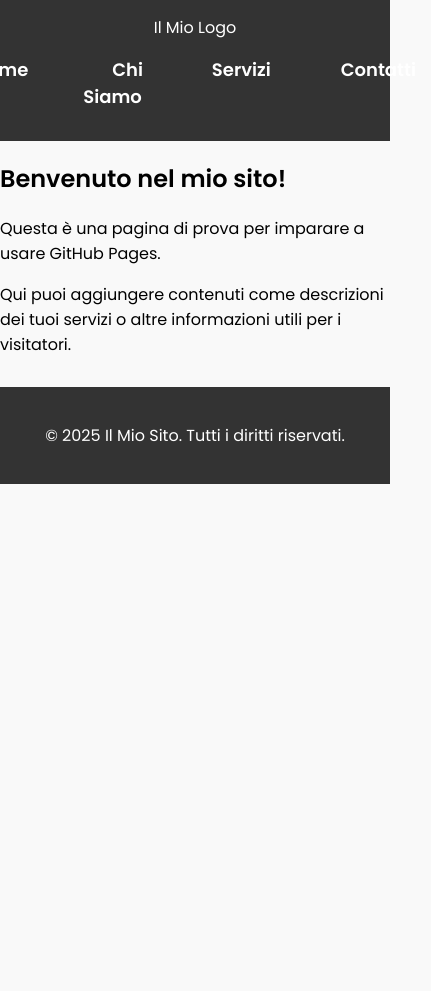
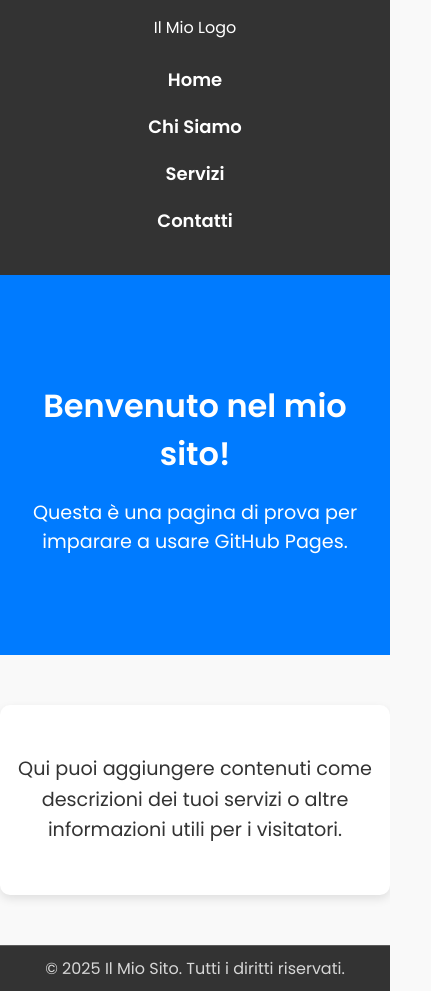
Before and after one commit to Marty-09/crc.github.io, a plain HTML site: page index.html in a window 390 px wide. Shown: the whole page, 431 px wide, since content can reach past the window. Before the commit the page ends 844 px from the top, so only its background shows below. Drawn offline with Linux system fonts and the light colour scheme.

Commit message:
Miglioramento estetico

```diff
--- a/style.css
+++ b/style.css
@@ -1,10 +1,10 @@
 /* Colori principali */
 :root {
-    --primary-color: #007bff; /* Colore principale per i link e pulsanti */
+    --primary-color: #007bff; /* Colore per link e pulsanti */
     --secondary-color: #333;  /* Colore per il testo */
-    --background-color: #f9f9f9; /* Colore di sfondo */
-    --footer-background-color: #333; /* Colore scuro per il footer */
-    --footer-text-color: #fff; /* Colore testo chiaro per il footer */
+    --background-color: #f9f9f9;
+    --footer-background-color: #333;
+    --footer-text-color: #fff;
 }
 
 /* Stili di base */
@@ -98,10 +98,17 @@ main {
 
 footer {
     text-align: center;
-    padding: 20px 0;
+    padding: 10px 20px;
     background-color: var(--footer-background-color);
     color: var(--footer-text-color);
-    margin-top: 30px;
+    margin-top: 50px;
+    font-size: 0.9em;  /* Aumento della dimensione del font */
+    border-top: 1px solid rgba(255, 255, 255, 0.2)
+}
+
+footer p {
+    margin: 0;
+    opacity: 0.8;
 }
 
 /* Stile per i link */
@@ -117,3 +124,64 @@ nav a:hover {
     color: var(--primary-color);
     background-color: rgba(0, 0, 0, 0.1);
 }
+
+/* Hero Section */
+.hero {
+    background-color: #007bff;  /* Colore di sfondo blu chiaro */
+    color: white;
+    text-align: center;
+    padding: 80px 20px;
+    margin-bottom: 50px;  /* Distanza tra hero e altre sezioni */
+}
+
+.hero h1 {
+    font-size: 3em;  /* Aumento della dimensione del titolo */
+    margin-bottom: 20px;
+}
+
+.hero p {
+    font-size: 1.5em;  /* Aumento della dimensione del paragrafo */
+}
+
+/* Content Section */
+.content {
+    padding: 50px 20px;
+    background-color: #fff;
+    text-align: center;
+    margin-bottom: 50px;
+    border-radius: 10px;  /* Bordo arrotondato */
+    box-shadow: 0 4px 10px rgba(0, 0, 0, 0.1);  /* Aggiungi un'ombra sottile */
+}
+
+.content p {
+    font-size: 1.2em;
+    color: var(--secondary-color);
+    line-height: 1.6;
+}
+
+/* Media Query per dispositivi mobili */
+@media (max-width: 768px) {
+    header .nav-links {
+        flex-direction: column;  /* I link si disporranno in colonna su schermi piccoli */
+    }
+
+    header .nav-links li {
+        margin: 10px 0;  /* Aggiungi più spazio tra i link */
+    }
+
+    .hero h1 {
+        font-size: 2em;  /* Riduci la dimensione del titolo */
+    }
+
+    .hero p {
+        font-size: 1.2em;  /* Riduci la dimensione del paragrafo */
+    }
+
+    .content {
+        padding: 30px 10px;  /* Aggiungi meno padding sui dispositivi mobili */
+    }
+
+    footer {
+        font-size: 1em;  /* Riduci la dimensione del testo del footer */
+    }
+}
```
